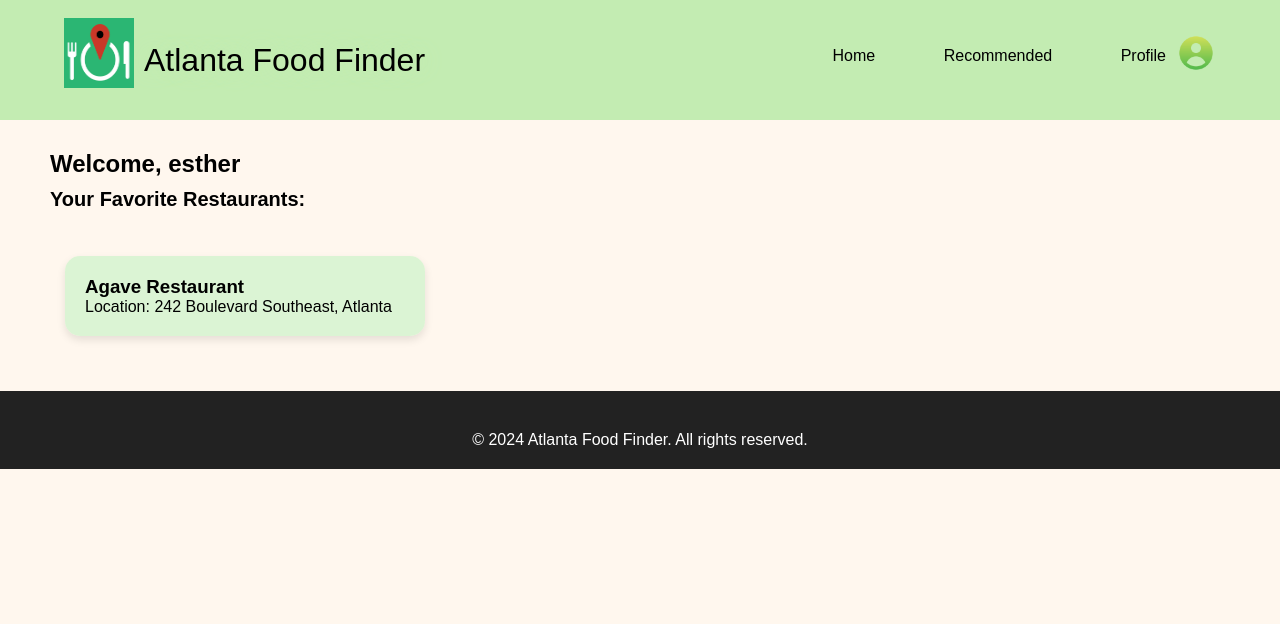
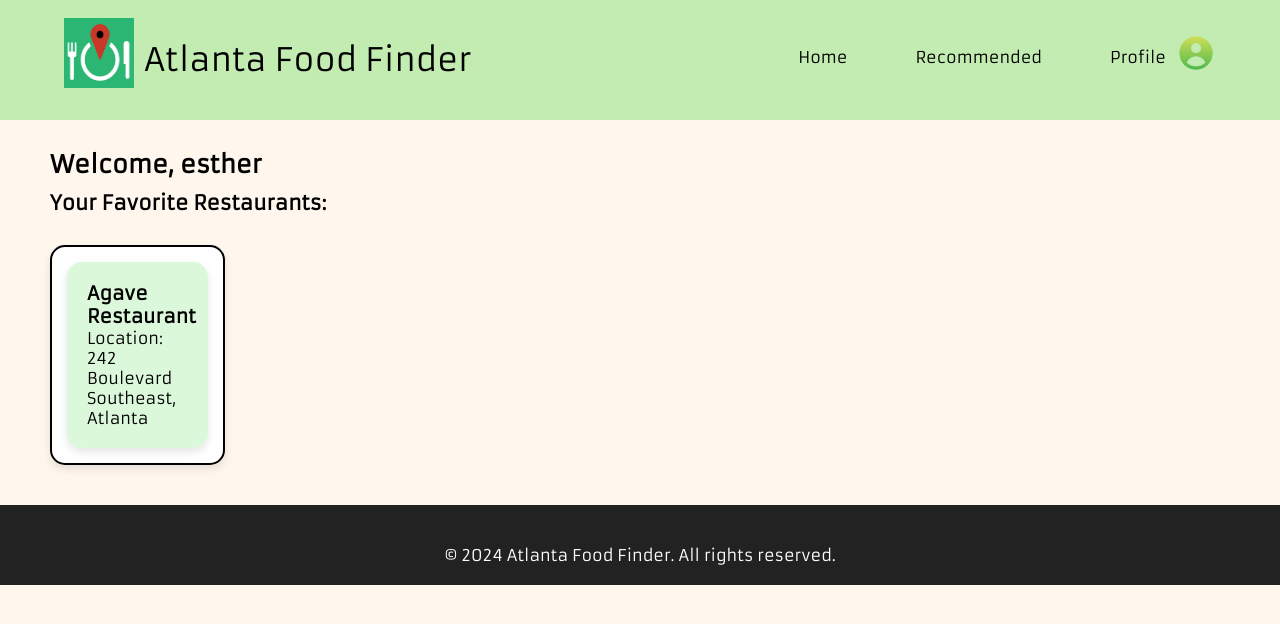
Before and after one commit to estherpark514/Atlanta-Food-Finder, a Django app: page /profile/ in a window 1280 px wide. Shown: the top 624 px of the page. Run offline with Django 5.2, Linux system fonts and the light colour scheme; a user stored in the database is signed in; data comes from the database, SQL or seed files in the repository; some libraries are stand-ins or nearby versions.

Commit message:
Update styles.css

```diff
--- a/static/styles.css
+++ b/static/styles.css
@@ -1,3 +1,5 @@
+@import url('https://fonts.googleapis.com/css2?family=Armata&display=swap');
+
 *{
     margin: 0;
     padding: 0;
@@ -6,7 +8,7 @@
     border: none;
     outline: none;
     scroll-behavior: smooth;
-    font-family: "Poppins", sans-serif;
+    font-family: "Armata", sans-serif;
 }
 
 :root {
@@ -249,15 +251,6 @@ body{
 }
 
 
-
-
-/* Profile Page Styling */
-.profile-content {
-    display: flex;
-    padding: 20px;
-    margin-top: 100px;
-}
-
 .sidebar {
     width: 25%;
     padding: 20px;
@@ -279,10 +272,29 @@ body{
     padding: 20px;
 }
 
-.favorite-restaurants {
-    display: grid;
-    grid-template-columns: repeat(auto-fill, minmax(200px, 1fr));
-    gap: 20px;
+.profile-content {
+    display: flex;
+    justify-content: space-between;
+    margin: 0;
+    width: 100%;
+}
+
+.favorite-restaurants, .past-comments {
+    background-color: white;
+    border: 2px solid black;
+    border-radius: 15px;
+    box-shadow: 0 4px 8px rgba(0, 0, 0, 0.1);
+    /* padding: 20px; */
+    /* margin-right: 20px;  */
+    width: calc(50% - 20px);
+}
+
+.user-profile {
+    margin: 5px 0;
+}
+
+.user-comment {
+    margin: 5px 0;
 }
 
 .restaurant-item {
@@ -327,3 +339,9 @@ body{
 .favorited {
     color: red; /* Change to red when favorited */
 }
+
+.detail-link:hover {
+    font-weight: 800;
+    text-decoration: underline;
+    cursor: pointer;
+}
```
